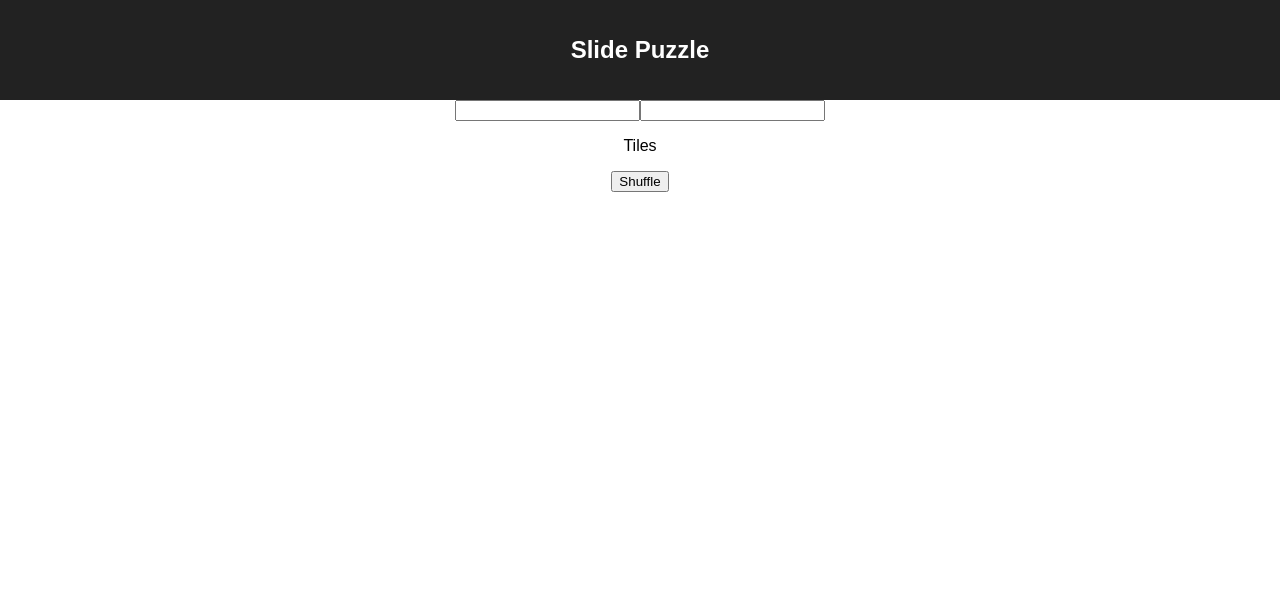
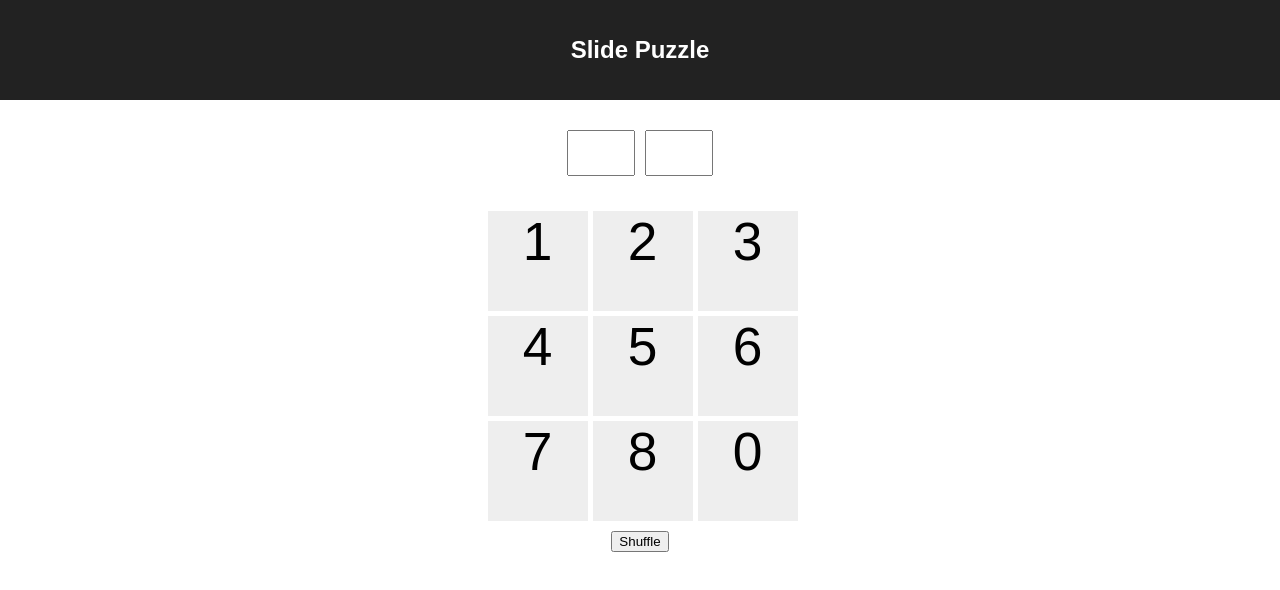
Before and after one commit to rentalspace04/slide-puzzle-react, a React (Create React App) app: page / in a window 1280 px wide. Shown: the top 590 px of the page. Built offline with nearby package versions, Linux system fonts and the light colour scheme.

Commit message:
Added some styling

```diff
--- a/src/App.js
+++ b/src/App.js
@@ -10,27 +10,35 @@ class App extends Component {
         this.state = {
             m: 3,
             n: 3,
-            tiles: []
+            tiles: this.remakeTiles(3, 3)
         }
         this.changeDimensions = this.changeDimensions.bind(this)
     }
 
     changeDimensions(newDim, isN) {
+        const newState = {}
+        let cols = this.state.m
+        let rows = this.state.n
         if (isN) {
-            this.setState({n: newDim})
+            newState.n = newDim
+            rows = newDim
         } else {
-            this.setState({m: newDim})
+            newState.m = newDim
+            cols = newDim
         }
-        this.remakeTiles()
+        console.log(cols, rows)
+        newState.tiles = this.remakeTiles(cols, rows)
+        this.setState(newState)
     }
 
-    remakeTiles() {
-        const tiles = Array(this.state.n)
-        for (let i = 0; i < this.state.n; i++) {
-            const start = 1 + this.state.m * i
-            tiles[i] = _.range(start, start + this.state.m)
+    remakeTiles(cols, rows) {
+        const tiles = Array(rows)
+        for (let i = 0; i < rows; i++) {
+            const start = 1 + cols * i
+            tiles[i] = _.range(start, start + cols)
         }
-        tiles[this.state.n - 1][this.state.m - 1] = 0
+        tiles[rows - 1][cols- 1] = 0
+        return tiles;
     }
 
     shuffleTiles() {
@@ -38,7 +46,44 @@ class App extends Component {
     }
 
     moveTile(i, j) {
+        const spacePosition = this.movesInto(i, j);
+        if (!_.isEmpty(spacePosition)) {
+            const new_i = spacePosition[0]
+            const new_j = spacePosition[1]
 
+            const tiles = _.cloneDeep(this.state.tiles)
+            const thisTile = tiles[j][i]
+            tiles[j][i] = 0;
+            tiles[new_j][new_i] = thisTile
+            this.setState({tiles})
+        }
+    }
+
+    movesInto(i, j) {
+        let di = 1; // Change in i
+        let dj = 0; // Change in j
+        for (let k = 0; k < 4; k++) {
+            // Swap di and dj
+            const old_di = di;
+            di = dj;
+            dj = old_di;
+            // Halfway through, check the negatives
+            if (k === 2) {
+                di = -1 * di;
+                dj = -1 * dj;
+            }
+            if (!this.outsideBoard(i + di, j + dj)) {
+                const tileAtPosition = this.state.tiles[j + dj][i + di];
+                if (tileAtPosition === 0) {
+                    return [i + di, j + dj];
+                }
+            }
+        }
+        return [];
+    }
+
+    outsideBoard(i, j) {
+        return i < 0 || j < 0 || i >= this.state.m || j >= this.state.n
     }
 
     render() {
@@ -48,7 +93,7 @@ class App extends Component {
                     <h1 className="App-title">Slide Puzzle</h1>
                 </header>
                 <Dimensions handleChange={this.changeDimensions} />
-                <TileBoard m={this.state.m} n={this.state.n} tiles={this.state.tiles} />
+                <TileBoard cols={this.state.m} rows={this.state.n} tiles={this.state.tiles} />
                 <button type="button" onClick={(e) => this.shuffleTiles()}>Shuffle</button>
             </div>
         );
--- /dev/null
+++ b/src/Dimensions.css
@@ -0,0 +1,15 @@
+.Dimensions {
+    margin: 30px 0;
+
+}
+
+.Dimensions input {
+    height: 40px;
+    width: 60px;
+    font-size: 20pt;
+    text-align: center;
+}
+
+.Dimensions input:first-child {
+    margin-right: 10px;
+}
--- a/src/Dimensions.js
+++ b/src/Dimensions.js
@@ -1,17 +1,18 @@
 import React, { Component } from 'react';
+import "./Dimensions.css"
 
 class Dimensions extends Component {
 
     changeDimensions(e, isN) {
         const newValue = e.target.value
-        const newDim = parseInt(newValue)
+        const newDim = parseInt(newValue, 10)
         if (!isNaN(newDim)) {
             this.props.handleChange(newDim, isN)
         }
     }
     render() {
         return (
-            <div>
+            <div className="Dimensions">
                 {/* M dimension */}
                 <input type="text" onChange={(e) => this.changeDimensions(e, false)} />
                 {/* N dimension */}
--- /dev/null
+++ b/src/TileBoard.css
@@ -0,0 +1,5 @@
+.TileBoard {
+    border: 3px black;
+    border-radius: 5px;
+    padding: 5px;
+}
--- a/src/TileBoard.js
+++ b/src/TileBoard.js
@@ -1,11 +1,20 @@
-import React, { Component } from 'react';
+import React, { Component } from 'react'
+import TileRow from "./TileRow"
+import "./TileBoard.css"
 
 class TileBoard extends Component {
     render() {
-        const rows = [];
+        const rows = Array(this.props.rows);
+
+        for (let i = 0; i < this.props.rows; i++) {
+            const thisRow = this.props.tiles[i]
+            rows[i] = (<TileRow tiles={thisRow} key={i}/>)
+        }
 
         return (
-            <p>Tiles</p>
+            <div className="TileBoard">
+                {rows}
+            </div>
         );
     }
 }
--- /dev/null
+++ b/src/TileRow.css
@@ -0,0 +1,17 @@
+.Tile {
+    margin-left: 5px;
+    background-color: #eee;
+    font-size: 40pt;
+    cursor: pointer;
+    width: 100px;
+    height: 100px;
+    display: inline-block;
+}
+
+.TileRow {
+    width: 50%;
+    margin-left: 25%;
+    min-width: 400px;
+    text-align: center;
+    margin-bottom: 5px;
+}
--- /dev/null
+++ b/src/TileRow.js
@@ -0,0 +1,19 @@
+import React, { Component } from 'react'
+import _ from "lodash"
+import "./TileRow.css"
+
+class TileRow extends Component {
+    render() {
+        const elements = _.map(this.props.tiles, (elem, i) => {
+            return (<div className="Tile" key={i}>{elem}</div>)
+        })
+
+        return (
+            <div className="TileRow">
+                {elements}
+            </div>
+        );
+    }
+}
+
+export default TileRow;
```
